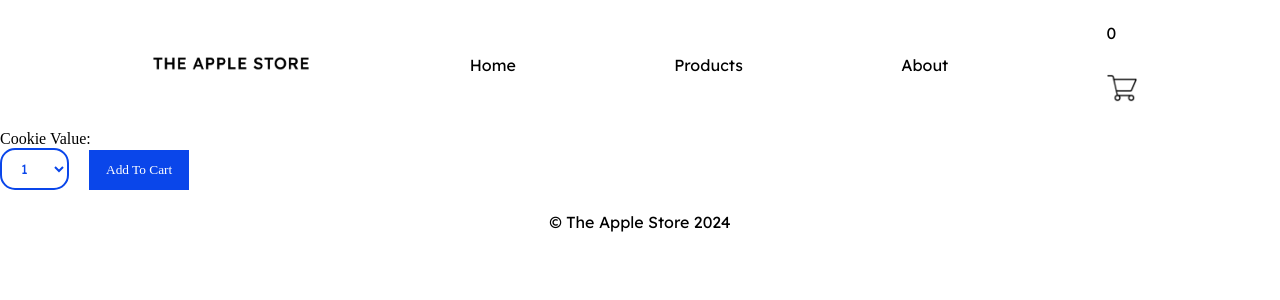
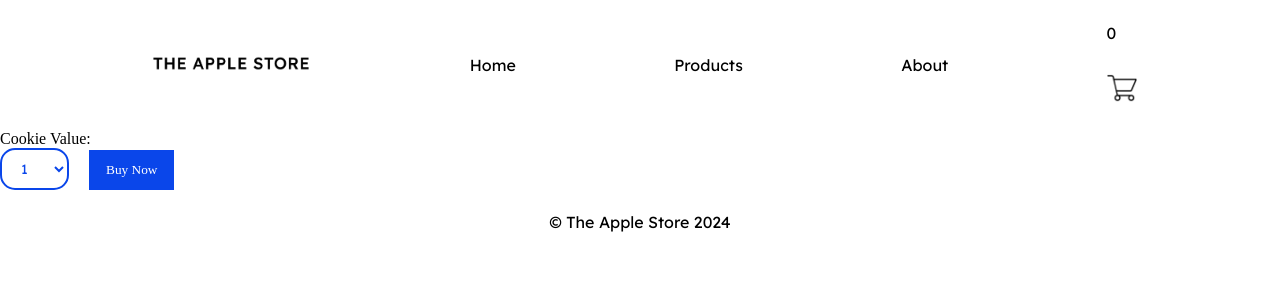
Before and after one commit to ppmmhh/next.js-ecommerce-store, a Next.js app: page /cookies in a window 1280 px wide. Shown: the top 300 px of the page. Built offline with nearby package versions, Linux system fonts and the light colour scheme; no server answers.

Commit message:
Edit Quant. Counter

```diff
--- a/app/products/[productsID]/SetQuantityCounter.tsx
+++ b/app/products/[productsID]/SetQuantityCounter.tsx
@@ -41,7 +41,7 @@ export default function SetQuantityForm(props: Props) {
             await addToCart(props.productID, Number(quantity));
           }}
         >
-          Add To Cart
+          Buy Now
         </button>
       </form>
     </div>
```
